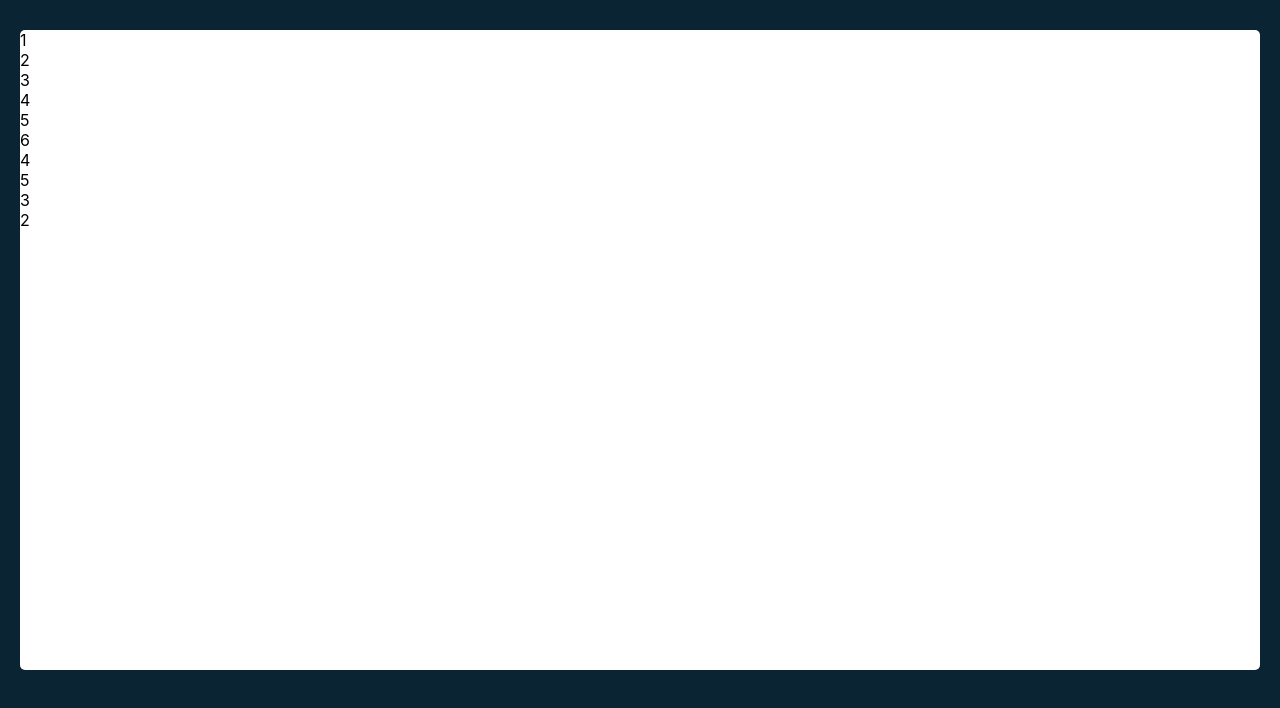
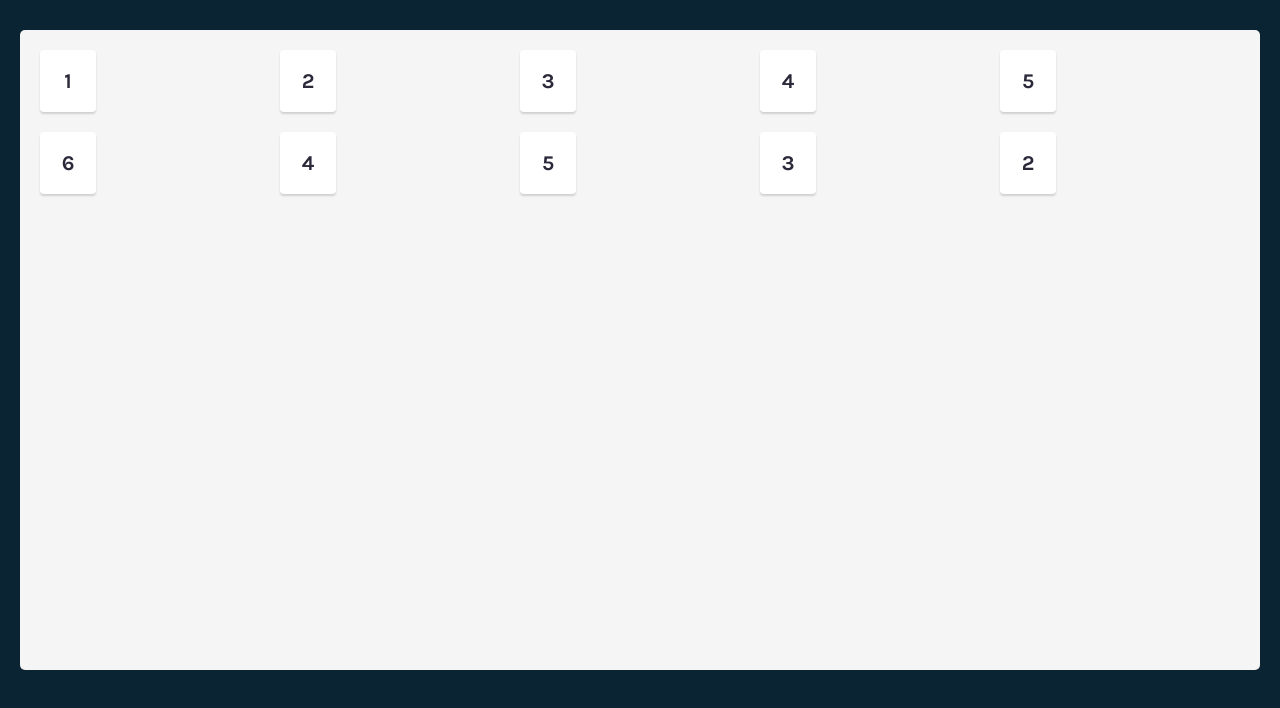
Before and after one commit to Lanr3waju/tenzies, a React (Create React App) app: page / in a window 1280 px wide. Shown: the top 708 px of the page. Built offline with nearby package versions, Linux system fonts and the light colour scheme.

Commit message:
Style Die components

```diff
--- a/src/App.css
+++ b/src/App.css
@@ -1,9 +1,47 @@
+@import url("https://fonts.googleapis.com/css2?family=Karla:wght@400;700&display=swap");
+
 .app {
   text-align: center;
 }
 
 main {
+  font-family: Karla, sans-serif;
   border-radius: 5px;
-  background-color: #ffff;
+  background-color: #f5f5f5;
   min-height: 80vh;
 }
+
+.die {
+  display: flex;
+  justify-content: center;
+  align-items: center;
+  background: #ffff;
+  box-shadow: 0 2px 2px #00000026;
+  border-radius: 4px;
+  width: 36px;
+  height: 38px;
+  padding: 12px 10px;
+  cursor: pointer;
+  font-weight: 700;
+  font-size: 21px;
+  color: #2b283a;
+  transition: all 400ms ease-in-out;
+}
+
+.die:hover {
+  transform: translateY(4px);
+  transition: all 400ms ease-in-out;
+}
+
+.die:active {
+  transform: translateY(-4px);
+  transition: all 400ms ease-in-out;
+}
+
+.dice {
+  display: grid;
+  grid-template-columns: auto auto auto auto auto;
+  row-gap: 20px;
+  grid-template-rows: auto auto;
+  padding: 20px;
+}
--- a/src/components/Main.jsx
+++ b/src/components/Main.jsx
@@ -4,7 +4,7 @@ import Die from './Die';
 export default function Main() {
   return (
     <main>
-      <div>
+      <div className="dice">
         <Die value={1} />
         <Die value={2} />
         <Die value={3} />
```
